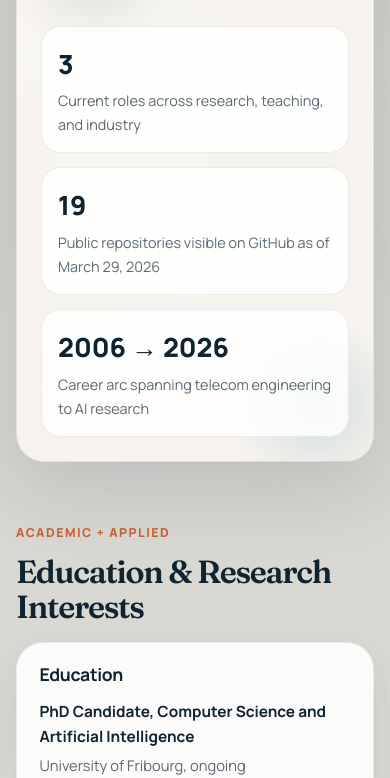
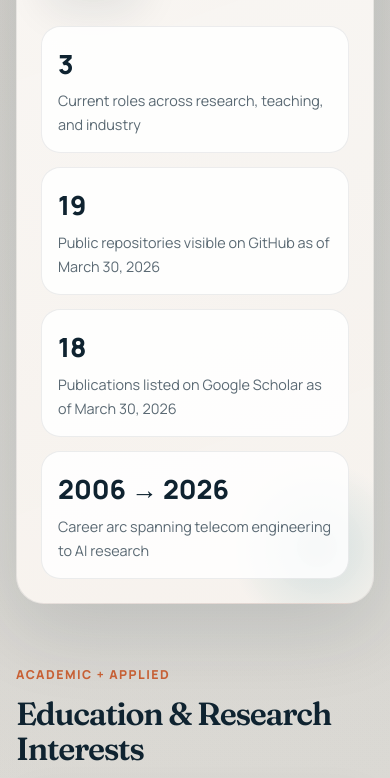
Before and after one commit to jose0628/jose0628.github.io, a plain HTML site: page index.html in a window 390 px wide. Shown: the part 1636-2414 px from the top of the page. Drawn offline with Linux system fonts and the light colour scheme.

Commit message:
update files

```diff
--- a/index.html
+++ b/index.html
@@ -392,7 +392,7 @@
 
     .metrics {
       display: grid;
-      grid-template-columns: repeat(3, minmax(0, 1fr));
+      grid-template-columns: repeat(4, minmax(0, 1fr));
       gap: 0.9rem;
       position: relative;
       z-index: 1;
@@ -996,6 +996,10 @@
 
       .hero-heading-row {
         grid-template-columns: minmax(0, 1fr) 200px;
+      }
+
+      .metrics {
+        grid-template-columns: repeat(2, minmax(0, 1fr));
       }
     }
 
@@ -1111,7 +1115,11 @@
               </div>
               <div class="metric">
                 <strong>19</strong>
-                <span>Public repositories visible on GitHub as of March 29, 2026</span>
+                <span>Public repositories visible on GitHub as of March 30, 2026</span>
+              </div>
+              <div class="metric">
+                <strong>18</strong>
+                <span>Publications listed on Google Scholar as of March 30, 2026</span>
               </div>
               <div class="metric">
                 <strong>2006 → 2026</strong>
@@ -1424,7 +1432,7 @@
           <a href="https://github.com/jose0628" target="_blank" rel="noreferrer">GitHub</a>
           <a href="https://www.hslu.ch/en/lucerne-school-of-business/about-us/people-finder/person-detail-site/?pid=5892" target="_blank" rel="noreferrer">HSLU profile</a>
         </div>
-        <p class="footer-note">This page is a curated professional profile assembled from public sources. The biography and education details are aligned to the public HSLU profile, the publication section reflects the public ORCID works feed reviewed on March 30, 2026, and the code heatmap is a qualitative synthesis of public GitHub repositories and gists.</p>
+        <p class="footer-note">This page is a curated professional profile assembled from public sources. The biography and education details are aligned to the public HSLU profile, the publication section reflects the public ORCID works feed reviewed on March 30, 2026, the headline publication count reflects the public Google Scholar profile reviewed on March 30, 2026, and the code heatmap is a qualitative synthesis of public GitHub repositories and gists.</p>
       </div>
     </footer>
   </div>
@@ -1569,7 +1577,7 @@
       // One wide graph supports button-driven horizontal navigation across the full career path.
       const trajectoryGraph = {
         width: 3740,
-        height: 430,
+        height: 470,
         years: [
           { year: "2006", guideX: 88, labelX: 88, focusX: 300, bandX: 24, bandWidth: 610 },
           { year: "2013", guideX: 780, labelX: 780, focusX: 930, bandX: 710, bandWidth: 430 },
@@ -1581,24 +1589,24 @@
         nodes: [
           { id: "electronics", x: 70, y: 210, h: 122, color: "#45a9ff", label: "Electronics", sub: "B.Sc. ECE", years: ["2006"] },
           { id: "telecom", x: 300, y: 210, h: 122, color: "#45a9ff", label: "Telecom", sub: "Huawei + Nortel", years: ["2006", "2013"] },
-          { id: "systems", x: 540, y: 210, h: 122, color: "#efbc62", label: "Systems", sub: "Network base", years: ["2006"] },
+          { id: "systems", x: 540, y: 210, h: 122, color: "#efbc62", label: "Systems", sub: "Network base", labelPosition: "below", years: ["2006"] },
           { id: "specialization", x: 780, y: 92, h: 74, color: "#6dd6d1", label: "Mobile + Sat", sub: "Specialization", years: ["2013"] },
           { id: "space", x: 780, y: 230, h: 108, color: "#45a9ff", label: "Space Sys", sub: "Swiss Space", years: ["2013"] },
           { id: "software", x: 1030, y: 188, h: 112, color: "#efbc62", label: "Software", sub: "ELCA + S3", years: ["2013"] },
           { id: "msc", x: 1280, y: 92, h: 78, color: "#ff7e5f", label: "M.Sc. CS", sub: "Bern", years: ["2016"] },
-          { id: "ma", x: 1280, y: 258, h: 78, color: "#6dd6d1", label: "M.A. IM", sub: "Fribourg", years: ["2016"] },
+          { id: "ma", x: 1280, y: 258, h: 78, color: "#6dd6d1", label: "M.A. IM", sub: "Fribourg", labelPosition: "below", years: ["2016"] },
           { id: "data", x: 1520, y: 180, h: 142, color: "#45a9ff", label: "Data Sci", sub: "Schindler", years: ["2016", "2019"] },
           { id: "ml", x: 1770, y: 180, h: 142, color: "#efbc62", label: "ML Research", sub: "Fribourg", years: ["2016", "2019"] },
           { id: "beekeeper", x: 2020, y: 180, h: 126, color: "#45a9ff", label: "Beekeeper", sub: "Applied AI", years: ["2019", "2022", "2026"] },
           { id: "privacy", x: 2270, y: 90, h: 88, color: "#6dd6d1", label: "Privacy AI", sub: "GDPR", years: ["2019", "2026"] },
-          { id: "recs", x: 2270, y: 252, h: 88, color: "#efbc62", label: "Recs", sub: "Product intel", years: ["2019"] },
+          { id: "recs", x: 2270, y: 252, h: 88, color: "#efbc62", label: "Recs", sub: "Product intel", labelPosition: "below", years: ["2019"] },
           { id: "hslu", x: 2520, y: 180, h: 126, color: "#45a9ff", label: "HSLU", sub: "Lecturer", years: ["2022", "2026"] },
           { id: "teaching", x: 2770, y: 92, h: 88, color: "#6dd6d1", label: "Teaching", sub: "AI + Search", years: ["2022", "2026"] },
-          { id: "dataSystems", x: 2770, y: 252, h: 88, color: "#efbc62", label: "Data Systems", sub: "Viz + Eng", years: ["2022"] },
+          { id: "dataSystems", x: 2770, y: 252, h: 88, color: "#efbc62", label: "Data Systems", sub: "Viz + Eng", labelPosition: "below", years: ["2022"] },
           { id: "phd", x: 3020, y: 180, h: 128, color: "#45a9ff", label: "PhD", sub: "Fribourg AI", years: ["2026"] },
           { id: "health", x: 3270, y: 74, h: 84, color: "#6dd6d1", label: "Health AI", sub: "PLOS One", years: ["2026"] },
           { id: "ethics", x: 3270, y: 186, h: 84, color: "#efbc62", label: "Ethics", sub: "DGO", years: ["2026"] },
-          { id: "civic", x: 3270, y: 298, h: 84, color: "#ff7e5f", label: "Civic AI", sub: "ICEDEG", years: ["2026"] },
+          { id: "civic", x: 3270, y: 298, h: 84, color: "#ff7e5f", label: "Civic AI", sub: "ICEDEG", labelPosition: "below", years: ["2026"] },
           { id: "profile", x: 3520, y: 186, h: 116, color: "#efbc62", label: "AI Researcher", sub: "Current role", years: ["2026"] }
         ],
         links: [
@@ -1787,14 +1795,14 @@
           const active = entry.year === year;
           return `
             <g>
-              <line x1="${entry.guideX}" y1="54" x2="${entry.guideX}" y2="${trajectoryGraph.height - 34}" stroke="${active ? "rgba(131, 191, 255, 0.28)" : "rgba(255, 255, 255, 0.08)"}" stroke-width="1" stroke-dasharray="6 10"/>
+              <line x1="${entry.guideX}" y1="54" x2="${entry.guideX}" y2="${trajectoryGraph.height - 40}" stroke="${active ? "rgba(131, 191, 255, 0.28)" : "rgba(255, 255, 255, 0.08)"}" stroke-width="1" stroke-dasharray="6 10"/>
               <text x="${entry.labelX}" y="34" fill="${active ? "#f4f7f9" : "rgba(223, 232, 238, 0.56)"}" font-size="16" font-weight="${active ? "800" : "700"}" text-anchor="middle" font-family="Manrope, sans-serif">${entry.year}</text>
             </g>
           `;
         }).join("");
 
         const focusBandMarkup = `
-          <rect x="${milestone.bandX}" y="56" width="${milestone.bandWidth}" height="${trajectoryGraph.height - 106}" rx="28" fill="rgba(67, 127, 186, 0.1)" stroke="rgba(131, 191, 255, 0.14)"/>
+          <rect x="${milestone.bandX}" y="56" width="${milestone.bandWidth}" height="${trajectoryGraph.height - 126}" rx="28" fill="rgba(67, 127, 186, 0.1)" stroke="rgba(131, 191, 255, 0.14)"/>
         `;
 
         const linksMarkup = trajectoryGraph.links.map((link) => {
@@ -1812,10 +1820,19 @@
           const active = includesYear(node, year);
           const width = node.w || 18;
           const centerX = node.x + width / 2;
+          const labelPosition = node.labelPosition || "above";
+          const labelX = labelPosition === "left"
+            ? node.x - 16
+            : labelPosition === "right"
+              ? node.x + width + 16
+              : centerX;
+          const labelY = labelPosition === "below" ? node.y + node.h + 30 : node.y - 26;
+          const subY = labelPosition === "below" ? labelY + 19 : node.y - 7;
+          const textAnchor = labelPosition === "left" ? "end" : labelPosition === "right" ? "start" : "middle";
           return `
             <g opacity="${active ? 1 : 0.28}">
-              <text x="${centerX}" y="${node.y - 26}" fill="${active ? "#f1f5f7" : "rgba(241, 245, 247, 0.42)"}" font-size="15" font-weight="700" text-anchor="middle" font-family="Manrope, sans-serif">${escapeHtml(node.label)}</text>
-              <text x="${centerX}" y="${node.y - 7}" fill="${active ? "rgba(223, 232, 238, 0.72)" : "rgba(223, 232, 238, 0.32)"}" font-size="11" text-anchor="middle" font-family="Manrope, sans-serif">${escapeHtml(node.sub)}</text>
+              <text x="${labelX}" y="${labelY}" fill="${active ? "#f1f5f7" : "rgba(241, 245, 247, 0.42)"}" font-size="15" font-weight="700" text-anchor="${textAnchor}" font-family="Manrope, sans-serif">${escapeHtml(node.label)}</text>
+              <text x="${labelX}" y="${subY}" fill="${active ? "rgba(223, 232, 238, 0.72)" : "rgba(223, 232, 238, 0.32)"}" font-size="11" text-anchor="${textAnchor}" font-family="Manrope, sans-serif">${escapeHtml(node.sub)}</text>
               <rect x="${node.x}" y="${node.y}" width="${width}" height="${node.h}" rx="4" fill="${node.color}"${active ? ' filter="url(#trajectory-node-glow)"' : ""}/>
             </g>
           `;
```
